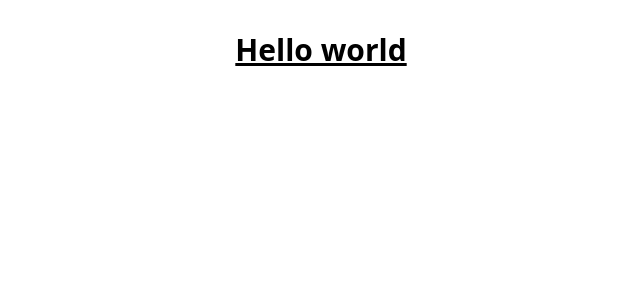
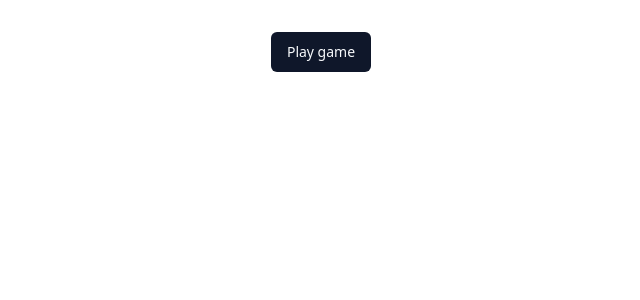
Before and after one commit to chancehl/jeopardy-trainer, a React (Vite) app in the folder web/: page / in a window 1280 px wide. Shown: the top 300 px of the page, without its empty margins (319-959 px from the left). Built offline with nearby package versions, Linux system fonts and the light colour scheme.

Commit message:
adds shadcn-ui to project

```diff
--- a/web/src/App.tsx
+++ b/web/src/App.tsx
@@ -1,9 +1,10 @@
 import './App.css'
+import { Button } from './components/ui/button'
 
 function App() {
     return (
         <div>
-            <h1 className="text-3xl font-bold underline">Hello world</h1>
+            <Button>Play game</Button>
         </div>
     )
 }
--- /dev/null
+++ b/web/src/components/ui/button.tsx
@@ -0,0 +1,56 @@
+import * as React from "react"
+import { Slot } from "@radix-ui/react-slot"
+import { cva, type VariantProps } from "class-variance-authority"
+
+import { cn } from "@/lib/utils"
+
+const buttonVariants = cva(
+  "inline-flex items-center justify-center whitespace-nowrap rounded-md text-sm font-medium ring-offset-background transition-colors focus-visible:outline-none focus-visible:ring-2 focus-visible:ring-ring focus-visible:ring-offset-2 disabled:pointer-events-none disabled:opacity-50",
+  {
+    variants: {
+      variant: {
+        default: "bg-primary text-primary-foreground hover:bg-primary/90",
+        destructive:
+          "bg-destructive text-destructive-foreground hover:bg-destructive/90",
+        outline:
+          "border border-input bg-background hover:bg-accent hover:text-accent-foreground",
+        secondary:
+          "bg-secondary text-secondary-foreground hover:bg-secondary/80",
+        ghost: "hover:bg-accent hover:text-accent-foreground",
+        link: "text-primary underline-offset-4 hover:underline",
+      },
+      size: {
+        default: "h-10 px-4 py-2",
+        sm: "h-9 rounded-md px-3",
+        lg: "h-11 rounded-md px-8",
+        icon: "h-10 w-10",
+      },
+    },
+    defaultVariants: {
+      variant: "default",
+      size: "default",
+    },
+  }
+)
+
+export interface ButtonProps
+  extends React.ButtonHTMLAttributes<HTMLButtonElement>,
+    VariantProps<typeof buttonVariants> {
+  asChild?: boolean
+}
+
+const Button = React.forwardRef<HTMLButtonElement, ButtonProps>(
+  ({ className, variant, size, asChild = false, ...props }, ref) => {
+    const Comp = asChild ? Slot : "button"
+    return (
+      <Comp
+        className={cn(buttonVariants({ variant, size, className }))}
+        ref={ref}
+        {...props}
+      />
+    )
+  }
+)
+Button.displayName = "Button"
+
+export { Button, buttonVariants }
--- a/web/src/index.css
+++ b/web/src/index.css
@@ -1,3 +1,76 @@
 @tailwind base;
 @tailwind components;
 @tailwind utilities;
+
+@layer base {
+  :root {
+    --background: 0 0% 100%;
+    --foreground: 222.2 84% 4.9%;
+
+    --card: 0 0% 100%;
+    --card-foreground: 222.2 84% 4.9%;
+
+    --popover: 0 0% 100%;
+    --popover-foreground: 222.2 84% 4.9%;
+
+    --primary: 222.2 47.4% 11.2%;
+    --primary-foreground: 210 40% 98%;
+
+    --secondary: 210 40% 96.1%;
+    --secondary-foreground: 222.2 47.4% 11.2%;
+
+    --muted: 210 40% 96.1%;
+    --muted-foreground: 215.4 16.3% 46.9%;
+
+    --accent: 210 40% 96.1%;
+    --accent-foreground: 222.2 47.4% 11.2%;
+
+    --destructive: 0 84.2% 60.2%;
+    --destructive-foreground: 210 40% 98%;
+
+    --border: 214.3 31.8% 91.4%;
+    --input: 214.3 31.8% 91.4%;
+    --ring: 222.2 84% 4.9%;
+
+    --radius: 0.5rem;
+  }
+
+  .dark {
+    --background: 222.2 84% 4.9%;
+    --foreground: 210 40% 98%;
+
+    --card: 222.2 84% 4.9%;
+    --card-foreground: 210 40% 98%;
+
+    --popover: 222.2 84% 4.9%;
+    --popover-foreground: 210 40% 98%;
+
+    --primary: 210 40% 98%;
+    --primary-foreground: 222.2 47.4% 11.2%;
+
+    --secondary: 217.2 32.6% 17.5%;
+    --secondary-foreground: 210 40% 98%;
+
+    --muted: 217.2 32.6% 17.5%;
+    --muted-foreground: 215 20.2% 65.1%;
+
+    --accent: 217.2 32.6% 17.5%;
+    --accent-foreground: 210 40% 98%;
+
+    --destructive: 0 62.8% 30.6%;
+    --destructive-foreground: 210 40% 98%;
+
+    --border: 217.2 32.6% 17.5%;
+    --input: 217.2 32.6% 17.5%;
+    --ring: 212.7 26.8% 83.9%;
+  }
+}
+
+@layer base {
+  * {
+    @apply border-border;
+  }
+  body {
+    @apply bg-background text-foreground;
+  }
+}
--- /dev/null
+++ b/web/src/lib/utils.ts
@@ -0,0 +1,6 @@
+import { type ClassValue, clsx } from "clsx"
+import { twMerge } from "tailwind-merge"
+
+export function cn(...inputs: ClassValue[]) {
+  return twMerge(clsx(inputs))
+}
--- a/web/tailwind.config.js
+++ b/web/tailwind.config.js
@@ -1,8 +1,77 @@
 /** @type {import('tailwindcss').Config} */
-export default {
-    content: ['./index.html', './src/**/*.{js,ts,jsx,tsx}'],
-    theme: {
-        extend: {},
+module.exports = {
+  darkMode: ["class"],
+  content: [
+    './pages/**/*.{ts,tsx}',
+    './components/**/*.{ts,tsx}',
+    './app/**/*.{ts,tsx}',
+    './src/**/*.{ts,tsx}',
+  ],
+  prefix: "",
+  theme: {
+    container: {
+      center: true,
+      padding: "2rem",
+      screens: {
+        "2xl": "1400px",
+      },
     },
-    plugins: [],
+    extend: {
+      colors: {
+        border: "hsl(var(--border))",
+        input: "hsl(var(--input))",
+        ring: "hsl(var(--ring))",
+        background: "hsl(var(--background))",
+        foreground: "hsl(var(--foreground))",
+        primary: {
+          DEFAULT: "hsl(var(--primary))",
+          foreground: "hsl(var(--primary-foreground))",
+        },
+        secondary: {
+          DEFAULT: "hsl(var(--secondary))",
+          foreground: "hsl(var(--secondary-foreground))",
+        },
+        destructive: {
+          DEFAULT: "hsl(var(--destructive))",
+          foreground: "hsl(var(--destructive-foreground))",
+        },
+        muted: {
+          DEFAULT: "hsl(var(--muted))",
+          foreground: "hsl(var(--muted-foreground))",
+        },
+        accent: {
+          DEFAULT: "hsl(var(--accent))",
+          foreground: "hsl(var(--accent-foreground))",
+        },
+        popover: {
+          DEFAULT: "hsl(var(--popover))",
+          foreground: "hsl(var(--popover-foreground))",
+        },
+        card: {
+          DEFAULT: "hsl(var(--card))",
+          foreground: "hsl(var(--card-foreground))",
+        },
+      },
+      borderRadius: {
+        lg: "var(--radius)",
+        md: "calc(var(--radius) - 2px)",
+        sm: "calc(var(--radius) - 4px)",
+      },
+      keyframes: {
+        "accordion-down": {
+          from: { height: "0" },
+          to: { height: "var(--radix-accordion-content-height)" },
+        },
+        "accordion-up": {
+          from: { height: "var(--radix-accordion-content-height)" },
+          to: { height: "0" },
+        },
+      },
+      animation: {
+        "accordion-down": "accordion-down 0.2s ease-out",
+        "accordion-up": "accordion-up 0.2s ease-out",
+      },
+    },
+  },
+  plugins: [require("tailwindcss-animate")],
 }
--- a/web/tsconfig.json
+++ b/web/tsconfig.json
@@ -7,6 +7,10 @@
         "skipLibCheck": true,
         "types": ["vite/client", "node"],
         "typeRoots": ["./node_modules/@types/", "./types"],
+        "baseUrl": ".",
+        "paths": {
+            "@/*": ["./src/*"]
+        },
 
         /* Bundler mode */
         "moduleResolution": "bundler",
--- a/web/vite.config.ts
+++ b/web/vite.config.ts
@@ -1,7 +1,13 @@
-import { defineConfig } from "vite";
-import react from "@vitejs/plugin-react-swc";
+import { defineConfig } from 'vite'
+import react from '@vitejs/plugin-react-swc'
+import path from 'path'
 
 // https://vitejs.dev/config/
 export default defineConfig({
-  plugins: [react()],
-});
+    plugins: [react()],
+    resolve: {
+        alias: {
+            '@': path.resolve(__dirname, './src'),
+        },
+    },
+})
```
Also changed, not shown: web/package.json (+7 -1 lines), web/components.json (added), 1 other file (tests, documents, lock files or other folders).
